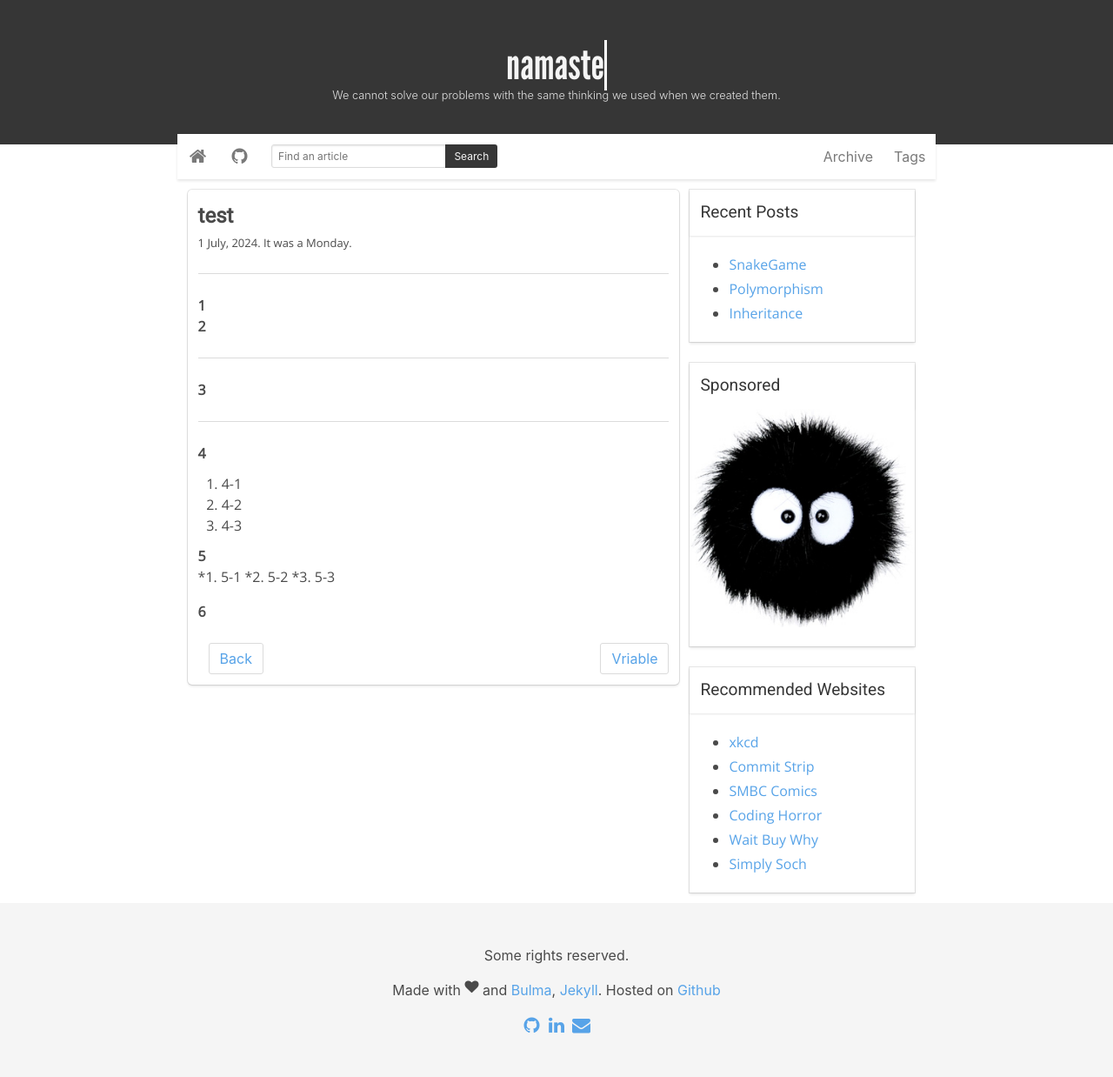
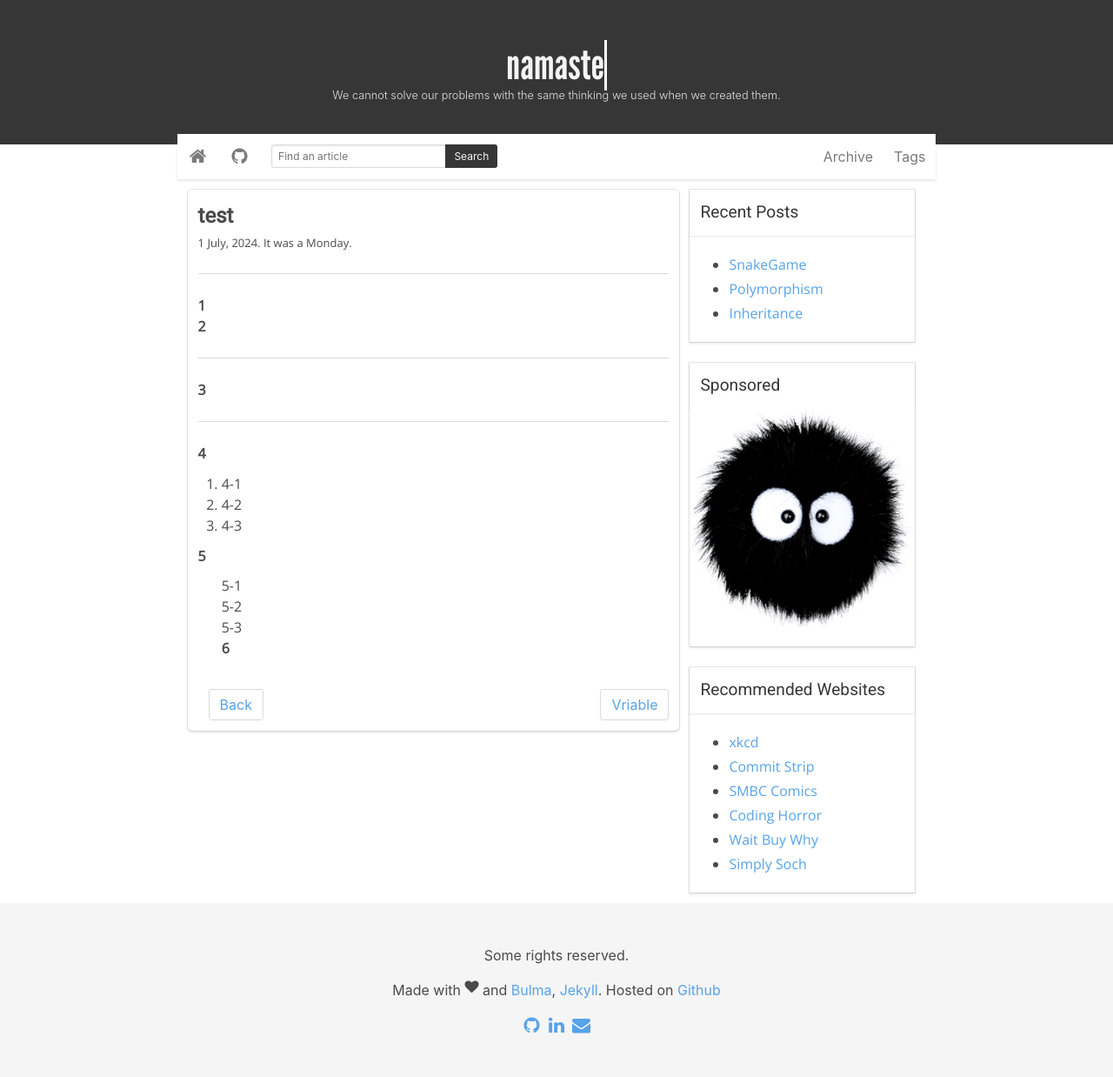
Before and after one commit to ptt0313/ptt0313.github.io, a Jekyll site: the page built from _posts/2024-07-01-Class0th-Sample.markdown, in a window 1280 px wide. Shown: the whole page at 87% size. Built offline with Jekyll 4.4.1, drawn with Linux system fonts in a browser that asks for light colours; comment, search, counter and statistics services are not loaded.

Commit message:
Update 2024-07-01-Class0th-Sample.markdown

```diff
--- a/_posts/2024-07-01-Class0th-Sample.markdown
+++ b/_posts/2024-07-01-Class0th-Sample.markdown
@@ -18,7 +18,7 @@ tags: [test]
 3. 4-3
 
 ##### 5
-*1. 5-1
-*2. 5-2
-*3. 5-3
++ 5-1
+* 5-2
+- 5-3
 ###### 6
```
